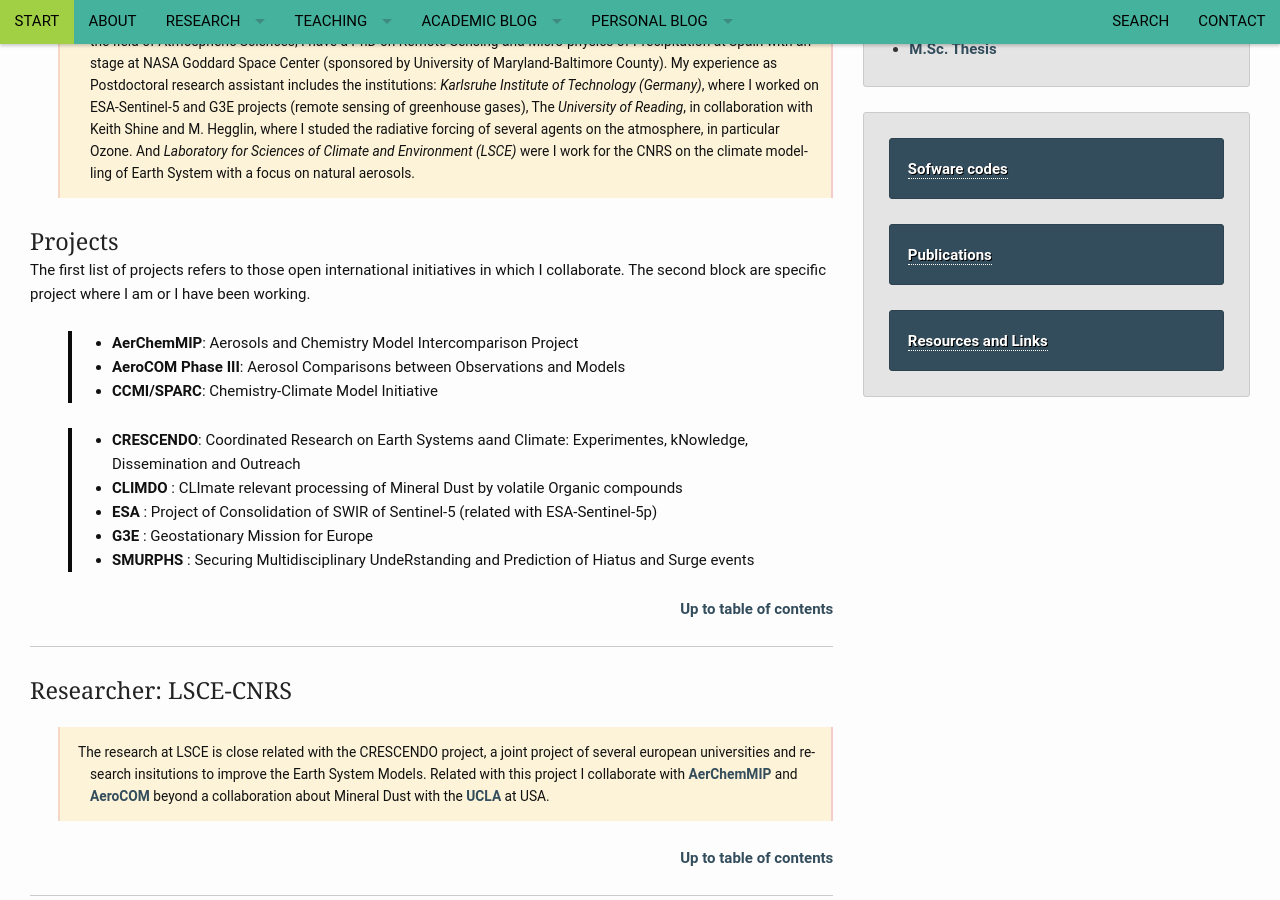
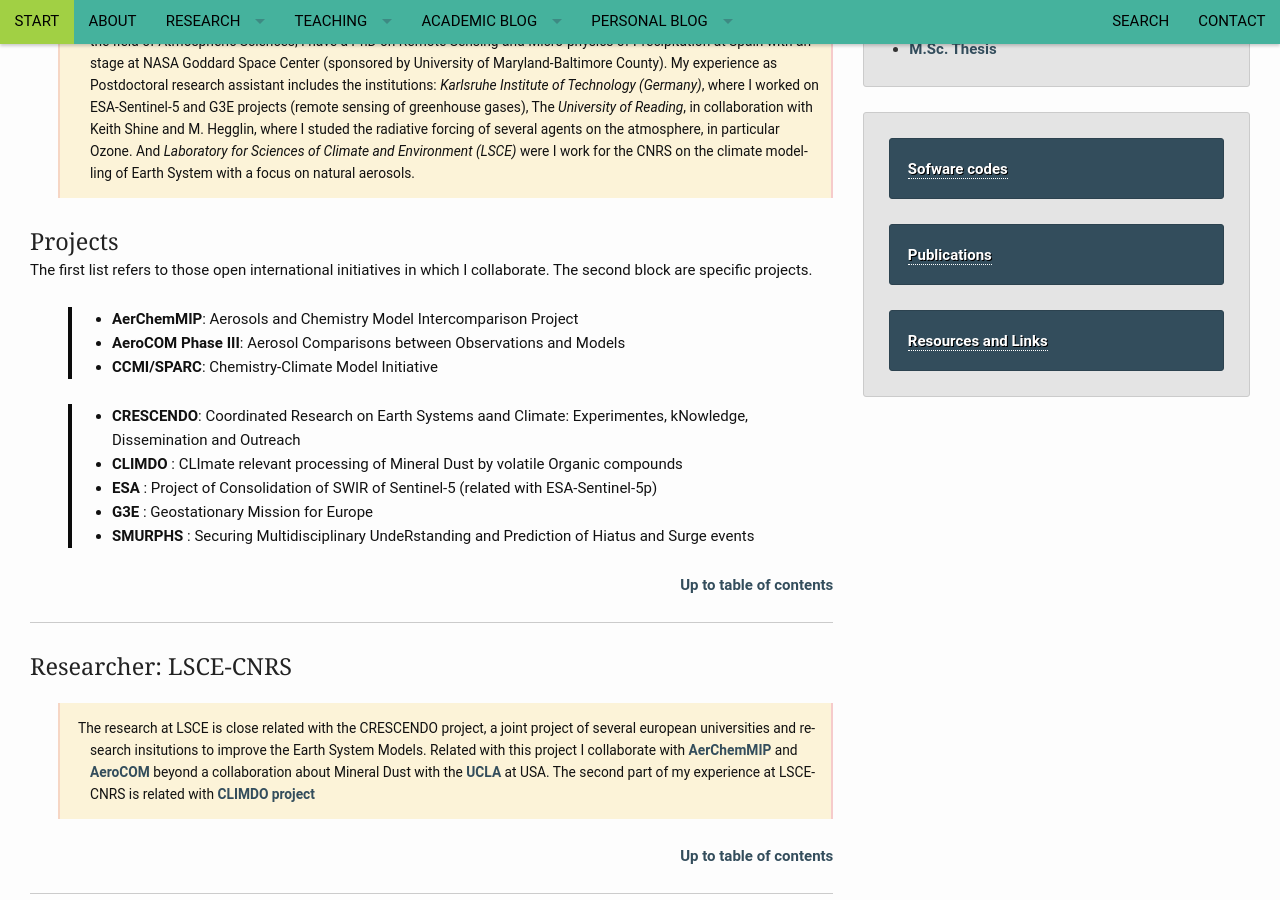
Before and after one commit to RCHG/rchg.github.io, a Jekyll site: the page built from pages/research_overview.md, in a window 1280 px wide and 900 px high, scrolled down 483 px. Built offline with Jekyll 4.4.1, drawn with Linux system fonts in a browser that asks for light colours; nearby versions of some CDN libraries; comment, search, counter and statistics services are not loaded.

Commit message:
Update research_overview.md

```diff
--- a/pages/research_overview.md
+++ b/pages/research_overview.md
@@ -39,7 +39,7 @@ breadcrumb: true
 
 ### Projects
 
-The first list of projects refers to those open international initiatives in which I collaborate. The second block are specific project where I am or I have been working.
+The first list refers to those open international initiatives in which I collaborate. The second block are specific projects.
 
  - **AerChemMIP**: Aerosols and Chemistry Model Intercomparison Project
  - **AeroCOM Phase III**: Aerosol Comparisons between Observations and Models
@@ -61,7 +61,7 @@ The first list of projects refers to those open international initiatives in whi
 
 ### Researcher: LSCE-CNRS
 
-The research at LSCE is close related with the CRESCENDO project, a joint project of several european universities and research insitutions to improve the Earth System Models. Related with this project I collaborate with [AerChemMIP](https://wiki.met.no/aerocom/aerchemmip/start) and [AeroCOM](https://aerocom.met.no/) beyond a collaboration about Mineral Dust with the [UCLA](https://jasperfkok.com/) at USA.
+The research at LSCE is close related with the CRESCENDO project, a joint project of several european universities and research insitutions to improve the Earth System Models. Related with this project I collaborate with [AerChemMIP](https://wiki.met.no/aerocom/aerchemmip/start) and [AeroCOM](https://aerocom.met.no/) beyond a collaboration about Mineral Dust with the [UCLA](https://jasperfkok.com/) at USA. The second part of my experience at LSCE-CNRS is related with [CLIMDO project](http://www.lisa.u-pec.fr/fr/projets?id=1238)
 {:.smallblock}
 
 <!--
```
